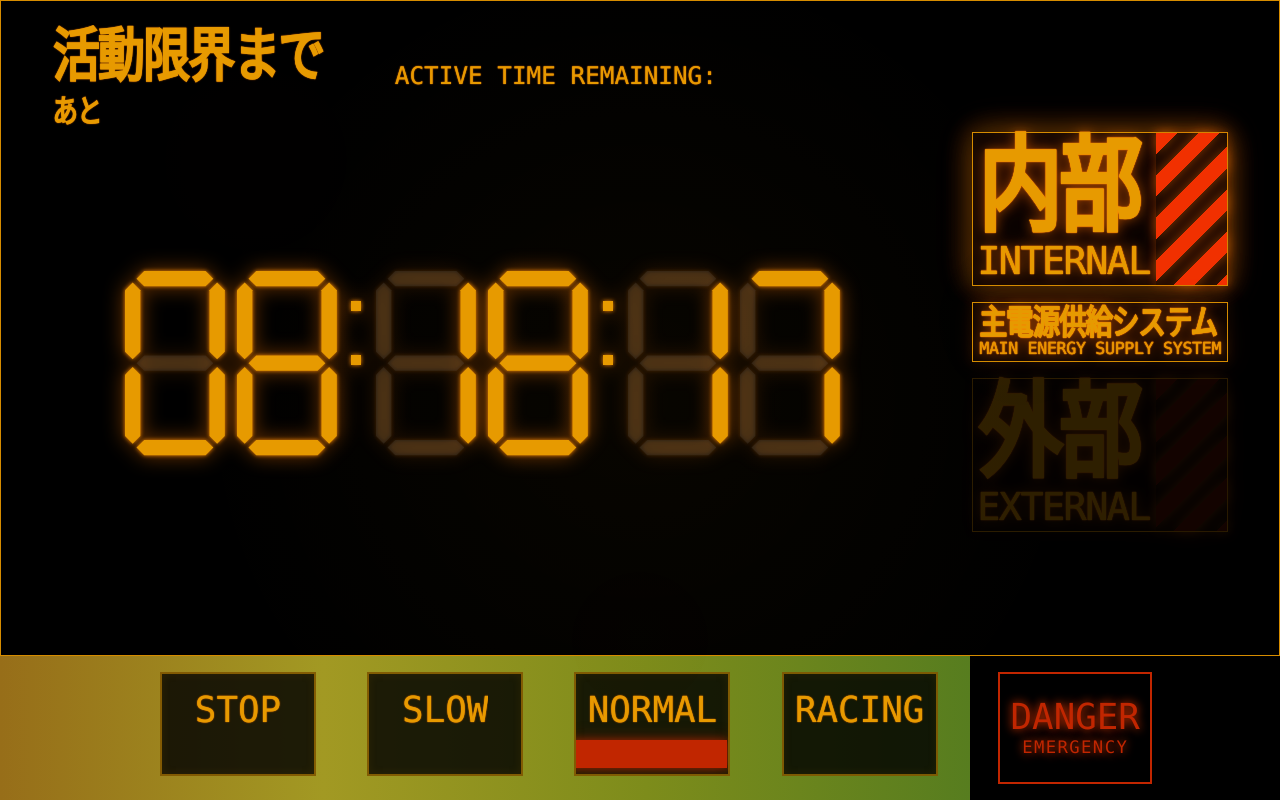
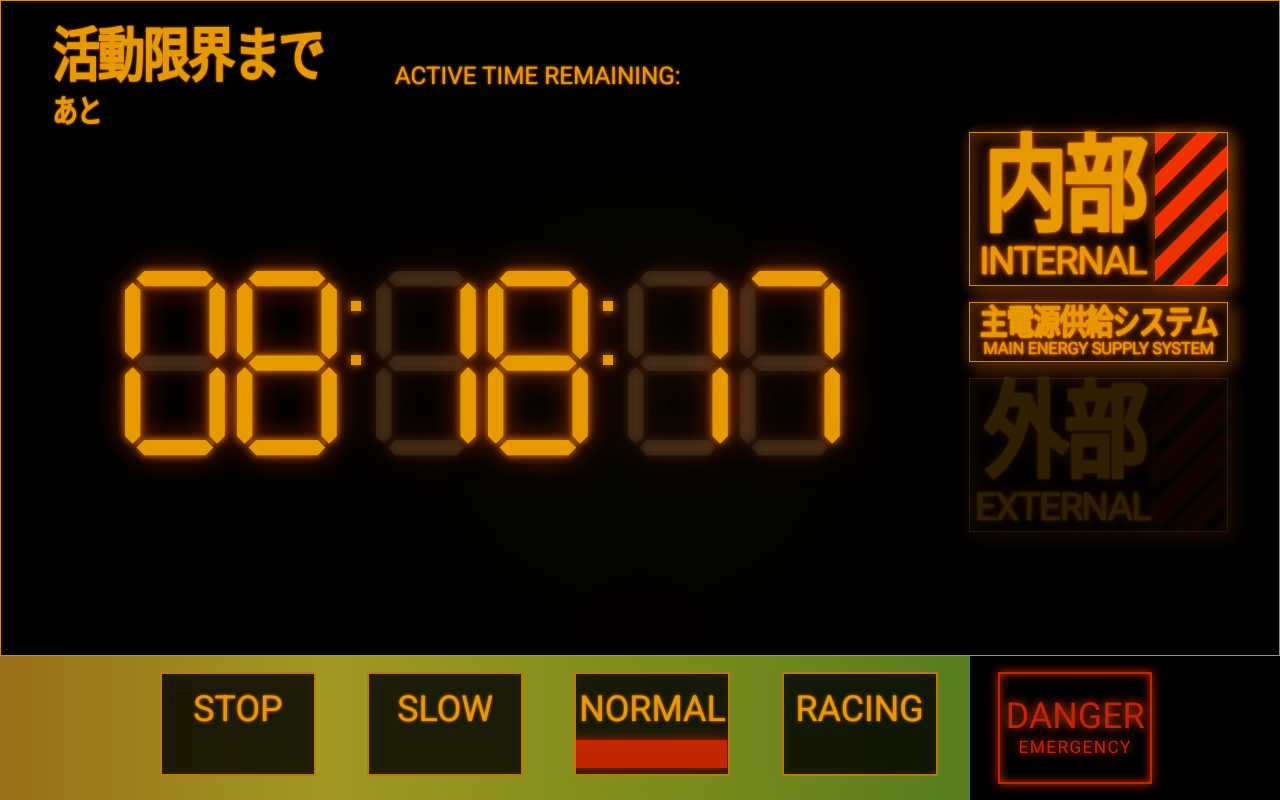
Before and after one commit to LydiaYoon/eva-clock-app, a React (Vite) app: page / in a window 1280 px wide. Built offline with nearby package versions, Linux system fonts and the light colour scheme.

Commit message:
update ui

```diff
--- a/index.html
+++ b/index.html
@@ -3,6 +3,11 @@
   <head>
     <meta charset="UTF-8" />
     <link rel="icon" type="image/svg+xml" href="/favicon.png" />
+
+    <link rel="preconnect" href="https://fonts.googleapis.com">
+    <link rel="preconnect" href="https://fonts.gstatic.com" crossorigin>
+    <link href="https://fonts.googleapis.com/css2?family=Roboto:ital,wght@0,100..900;1,100..900&display=swap" rel="stylesheet">
+
     <meta name="viewport" content="width=device-width, initial-scale=1, viewport-fit=cover" />
     <title>eva-clock-app</title>
 
--- a/src/App.tsx
+++ b/src/App.tsx
@@ -3,7 +3,7 @@ import ClockUI from './components/ClockUI'
 
 export default function App() {
   return (
-    <div className="w-screen h-dvh bg-black overflow-hidden flex items-center justify-center text-[#e79a00] font-mono select-none">
+    <div className="w-screen h-dvh bg-black overflow-hidden flex items-center justify-center text-[#e79a00] select-none">
       <LandscapeWarning />
       <ClockUI />
     </div>
--- a/src/clock.css
+++ b/src/clock.css
@@ -7,9 +7,9 @@
 	font-size: 0;
 
 	-webkit-filter:
-    drop-shadow(0 0 2px rgba(255,140,0,0.95));
+    drop-shadow(0 0 4px rgba(255,140,0,0.95));
   filter:
-    drop-shadow(0 0 2px rgba(255,140,0,0.95));
+    drop-shadow(0 0 4px rgba(255,140,0,0.95));
 
 	/* -webkit-filter:
     drop-shadow(0 0 2px rgba(255,140,0,0.95))
--- a/src/components/ClockUI.tsx
+++ b/src/components/ClockUI.tsx
@@ -36,7 +36,7 @@ const triggerDanger = () => {
       <div className="relative w-full h-full overflow-hidden grid grid-rows-[1fr_auto]">
 
         {/* TOP AREA */}
-        <div className="grid grid-cols-[1fr_20vw] overflow-hidden px-[4vw] pt-[3vh] pb-[2vh] border border-[#d68c00]">
+        <div className="grid grid-cols-[1fr_20.2vw] overflow-hidden px-[4vw] pt-[3vh] pb-[2vh] border border-[#d68c00]">
 
           {/* LEFT */}
           <div className="grid grid-rows-[auto_1fr] overflow-hidden">
--- a/src/components/EnergyPanel.tsx
+++ b/src/components/EnergyPanel.tsx
@@ -15,15 +15,15 @@ function HatchPanel({ label, labelEn, active }: HatchPanelProps) {
       ? `
         opacity-100
         brightness-125
-    shadow-[0_0_30px_rgba(231,154,0,0.18)]
+        shadow-[0_0_12px_rgba(231,154,0,0.18)]
       `
       : `
         opacity-20
         brightness-75
       `
     }`}>
-      <div className="flex-1 p-[0.35vw] overflow-visible min-w-0 items-center">
-        <div className="text-[8.2vw] jp glow leading-none whitespace-nowrap tracking-[-0.12em]">
+      <div className="flex-1 p-[0.35vw] overflow-visible min-w-0 flex flex-col items-center justify-center">
+        <div className="text-[8.2vw] jp glow leading-none whitespace-nowrap tracking-[-0.12em]" style={{ transformOrigin: 'center' }}>
           {label}
         </div>
         <div className="text-[3vw] leading-none mt-[0.05vh] glow whitespace-nowrap tracking-[-0.04em]">
@@ -35,7 +35,7 @@ function HatchPanel({ label, labelEn, active }: HatchPanelProps) {
     bg-[repeating-linear-gradient(135deg,#c12600_0px,#c12600_15px,transparent_15px,transparent_30px)]
     transition-all
     duration-500
-    shadow-[0_0_10px_rgba(193,38,0,0.18)]
+    shadow-[0_0_12px_rgba(193,38,0,0.18)]
     ${
       active
         ? 'brightness-125'
@@ -50,11 +50,11 @@ export default function EnergyPanel({
   ampm,
 }: EnergyPanelProps) {
   return (
-    <div className="flex flex-col gap-[2vh] overflow-visible min-w-0 w-full h-full justify-center ">
+    <div className="flex flex-col gap-[2vh] overflow-visible min-w-0 w-full h-full justify-center">
       <HatchPanel label="内部" labelEn="INTERNAL" active={ampm === 'AM'}/>
 
-      <div className="w-full border border-[#d68c00] px-[0.5vw] py-[0.35vh] overflow-visible min-w-0 glow-pannel">
-        <div className="text-[2.7vw] jp glow leading-none whitespace-nowrap tracking-[-0.055em]">
+      <div className="w-full border border-[#d68c00] px-[0.5vw] py-[0.35vh] overflow-visible min-w-0 glow-pannel flex flex-col items-center justify-center origin-center">
+        <div className="text-[2.7vw] jp glow leading-none whitespace-nowrap tracking-[-0.055em] origin-center" style={{ transformOrigin: 'center' }}>
           主電源供給システム
         </div>
         <div className="text-[1.3vw] mt-[0.06vh] opacity-90 glow leading-none whitespace-nowrap tracking-[-0.02em]">
--- a/src/components/ModeSelector.tsx
+++ b/src/components/ModeSelector.tsx
@@ -16,7 +16,8 @@ function DangerIndicator({
 }) {
   return (
      <div
-      className={`w-[12vw] min-w-[100px] h-full border-2 border-[#c12600] flex flex-col items-center justify-center overflow-visible px-[0.2vw] transition-all duration-150
+      className={`w-[12vw] min-w-[120px] h-full border-2 border-[#c12600] shadow-[0_0_10px_rgba(193,38,0,0.95),_inset_0_0_10px_rgba(193,38,0,0.95)]
+        flex flex-col items-center justify-center overflow-visible px-[0.2vw] transition-all duration-150
         ${
           flash
             ? `
@@ -29,13 +30,13 @@ function DangerIndicator({
             `}
           >
           <div
-            className="text-[2.8vw] leading-none whitespace-nowrap transition-all duration-150"
+            className="text-[2.8vw] leading-none whitespace-nowrap transition-all duration-150 glow-red"
             style={{ color: '#c12600', textShadow: `0 0 10px rgba(255,60,0,0.95)` }}
           >
             DANGER
           </div>
           <div
-            className="text-[1.35vw] mt-[0.55vh] tracking-[0.08em] leading-none whitespace-nowrap transition-all duration-150"
+            className="text-[1.35vw] mt-[0.55vh] tracking-[0.08em] leading-none whitespace-nowrap transition-all duration-150 glow-red"
             style={{ color: '#c12600', textShadow: `0 0 10px rgba(255,60,0,0.95)` }}
           >
             EMERGENCY
--- a/src/index.css
+++ b/src/index.css
@@ -21,6 +21,10 @@ body {
   line-height: 1;
   -webkit-font-smoothing: antialiased;
   -moz-osx-font-smoothing: grayscale;
+
+  font-family: "Roboto", sans-serif;
+  font-weight: 400;
+  font-style: normal;
 }
 
 html, body, #root {
@@ -29,7 +33,6 @@ html, body, #root {
   height: 100%;
   overflow: hidden;
   background: #000;
-  font-family: 'Lato-Regular', sans-serif;
 }
 
 /* CRT scanlines overlay */
@@ -72,8 +75,8 @@ html, body, #root {
 .glow {
   color: #e79a00;
   text-shadow:
-  0 0 1px rgba(255,140,0,0.95),
-  0 0 2px rgba(255,120,0,0.45);
+  0 0 2px rgba(255,140,0,0.95),
+  0 0 4px rgba(255,120,0,0.45);
 }
 
 .glow-bold {
@@ -81,9 +84,9 @@ html, body, #root {
   margin: 0;
 
   -webkit-filter:
-    drop-shadow(0 0 10px rgba(255,120,0,0.45));
+    drop-shadow(0 0 14px rgba(255,60,0,0.45));
   filter:
-    drop-shadow(0 0 10px rgba(255,120,0,0.45));
+    drop-shadow(0 0 14px rgba(255,60,0,0.45));
 }
 
 .glow-pannel {
@@ -92,17 +95,26 @@ html, body, #root {
   0 0 2px rgba(255,170,0,0.3); */
   -webkit-filter:
     drop-shadow(0 0 0px rgba(255,140,0,0.95))
-    drop-shadow(0 0 6px rgba(255,120,0,0.45))
-    drop-shadow(0 0 12px rgba(255,60,0,0.22));
+    drop-shadow(0 0 4px rgba(255,120,0,0.45))
+    drop-shadow(0 0 10px rgba(255,60,0,0.22));
   filter:
     drop-shadow(0 0 0px rgba(255,140,0,0.95))
-    drop-shadow(0 0 6px rgba(255,120,0,0.45))
-    drop-shadow(0 0 12px rgba(255,60,0,0.22));
+    drop-shadow(0 0 4px rgba(255,120,0,0.45))
+    drop-shadow(0 0 10px rgba(255,60,0,0.22));
+
+    box-shadow:
+    5px 5px 15px rgba(0, 0, 0, 0.3),      /* Outer shadow */
+    inset 5px 5px 10px rgba(0, 0, 0, 0.2); /* Inner shadow */
 }
 
 /* Japanese compressed text */
 .jp {
-  font-family: 'Times Roman', serif;
+  font-family:
+  "Times New Roman",
+  "Times Roman",
+  "Times",
+  "Georgia",
+  serif;
   font-weight: 700;
   transform: scaleX(0.79);
   transform-origin: left center;
@@ -127,10 +139,12 @@ html, body, #root {
 
 /* Mode selector buttons */
 .panel-button {
-  border: 2px solid rgba(255,170,0,0.45);
+  border: 2px solid rgba(214,140,0,0.85);
   background: rgba(0,0,0,0.82);
   transition: all .3s ease;
-  box-shadow: inset 0 0 10px rgba(231,154,0,0.08);
+  box-shadow:
+    0 0 10px rgba(231,154,0,0.08),      /* Outer shadow */
+    inset 0 0 10px rgba(231,154,0,0.08); /* Inner shadow */
 }
 
 /* Indicator strip inside button */
```
Also changed, not shown: src/assets/fonts/Lato-Regular.ttf (deleted). Lines whose indentation alone changed are shown as unchanged.
